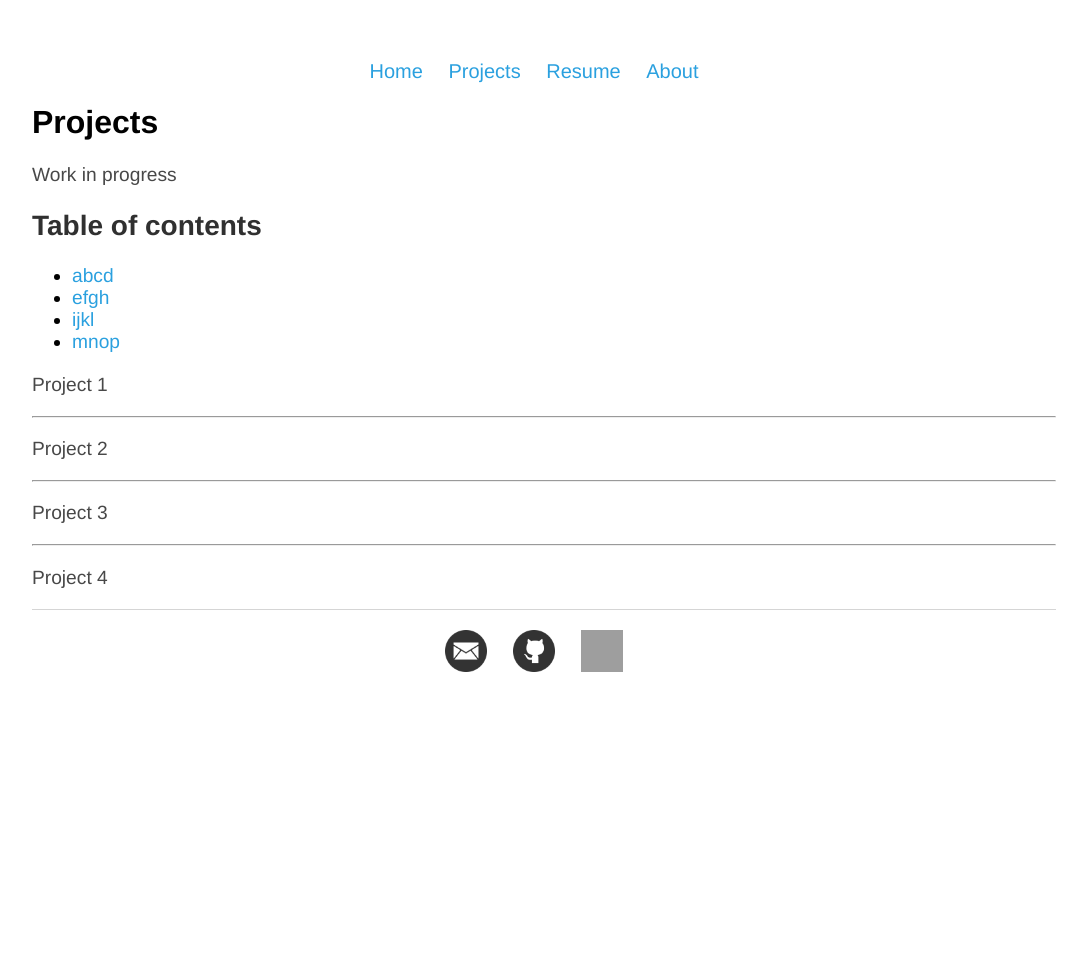
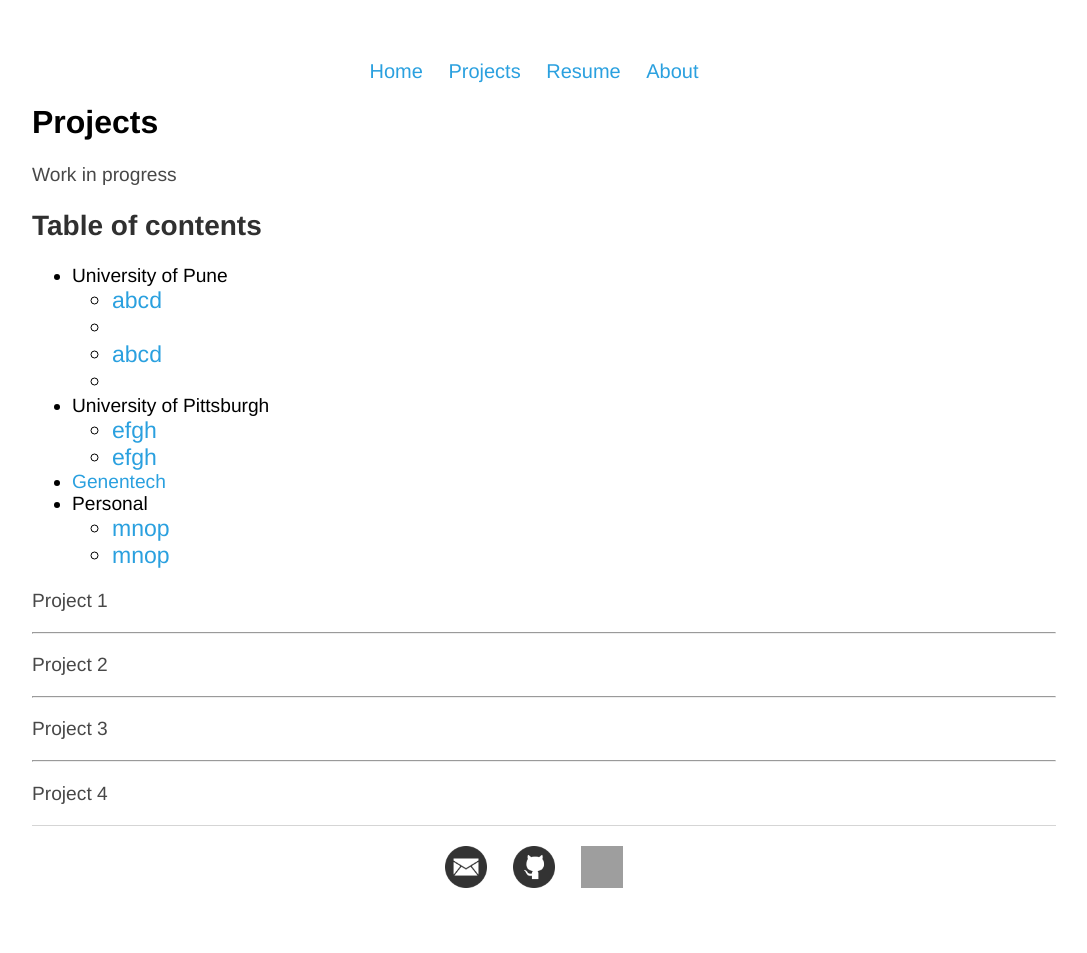
Before and after one commit to NeilBardhan/neilbardhan.github.io, a Jekyll site: the page built from projects/index.html, in a window 1280 px wide. Shown: the whole page, without its empty margins (96-1183 px from the left). Built offline with Jekyll 4.4.1, drawn with Linux system fonts in a browser that asks for light colours; before the commit the page ends 900 px from its top, so only the background shows below that; grey boxes are pictures that could not be loaded.

Commit message:
Update index.html

```diff
--- a/projects/index.html
+++ b/projects/index.html
@@ -9,10 +9,28 @@ title: Projects
 
 	<h2>Table of contents</h2>
 	<ul>
-		<li><a href="#project1">abcd</a></li>
-		<li><a href="#project2">efgh</a></li>
-		<li><a href="#project3">ijkl</a></li>
-		<li><a href="#project4">mnop</a></li>
+		<li>University of Pune
+			<ul>
+				<li><a href="#project1">abcd</a><li>
+				<li><a href="#project1">abcd</a><li>
+			</ul>
+		</li>
+
+		<li>University of Pittsburgh
+			<ul>
+				<li><a href="#project2">efgh</a></li>
+				<li><a href="#project2">efgh</a></li>
+			</ul>
+		</li>
+
+		<li><a href="#project3">Genentech</a></li>
+
+		<li>Personal
+			<ul>
+				<li><a href="#project4">mnop</a></li>
+				<li><a href="#project4">mnop</a></li>
+			</ul>
+		</li>
 	</ul>
 
 	<div id="project1">
```
